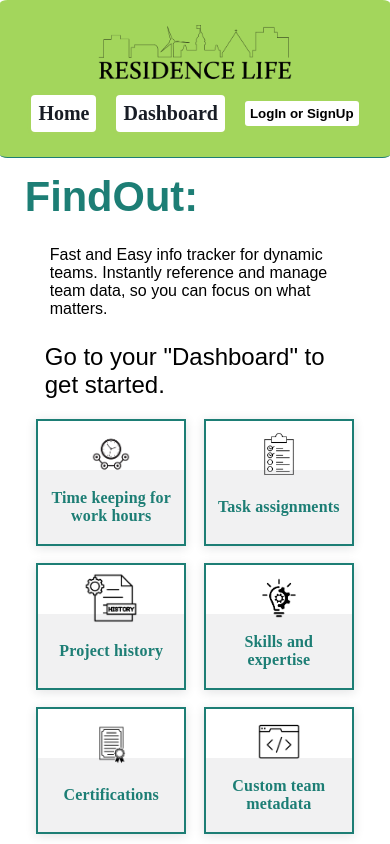
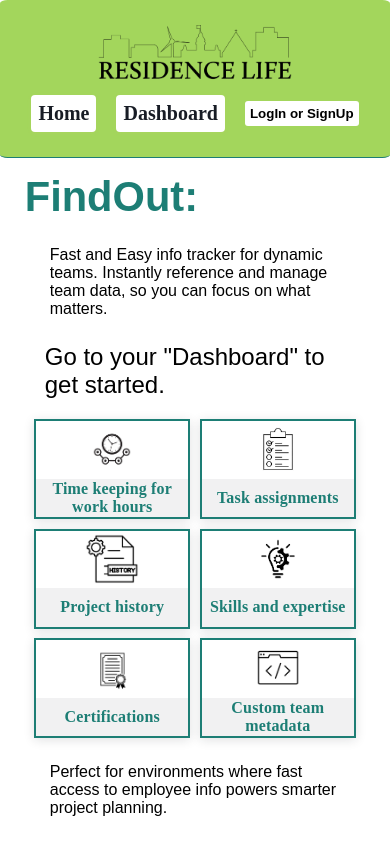
Before and after one commit to Al-Ashir-Intisar/reslife-employee-tracker-app, a Next.js app in the folder findout/: page / in a window 390 px wide. Shown: the top 844 px of the page. Built offline with nearby package versions, Linux system fonts and the light colour scheme; no server answers.

Commit message:
Added special styles for grup cards in dashboard page

```diff
--- a/findout/src/app/page.module.css
+++ b/findout/src/app/page.module.css
@@ -302,6 +302,28 @@ a.secondary {
   color: #fff8ec;
 }
 
+/* Mobile responsiveness */
+@media (max-width: 700px) {
+  .featureList {
+    gap: 0.6rem 0.6rem;
+  }
+  .featureList li {
+    min-width: 100px;
+    width: 40vw;
+    height: 100px;
+    font-size: 12;
+  }
+  .featureIcon {
+    height: 30%;
+    margin-top: 0px;
+  }
+  .featureText {
+    font-size: 12;
+    padding: 2px;
+    height: 40%;
+  }
+}
+
 @keyframes fadeIn {
   from {
     opacity: 0;
```
Also changed, not shown: findout/src/app/dashboard/page.module.css (+43 -0 lines).
